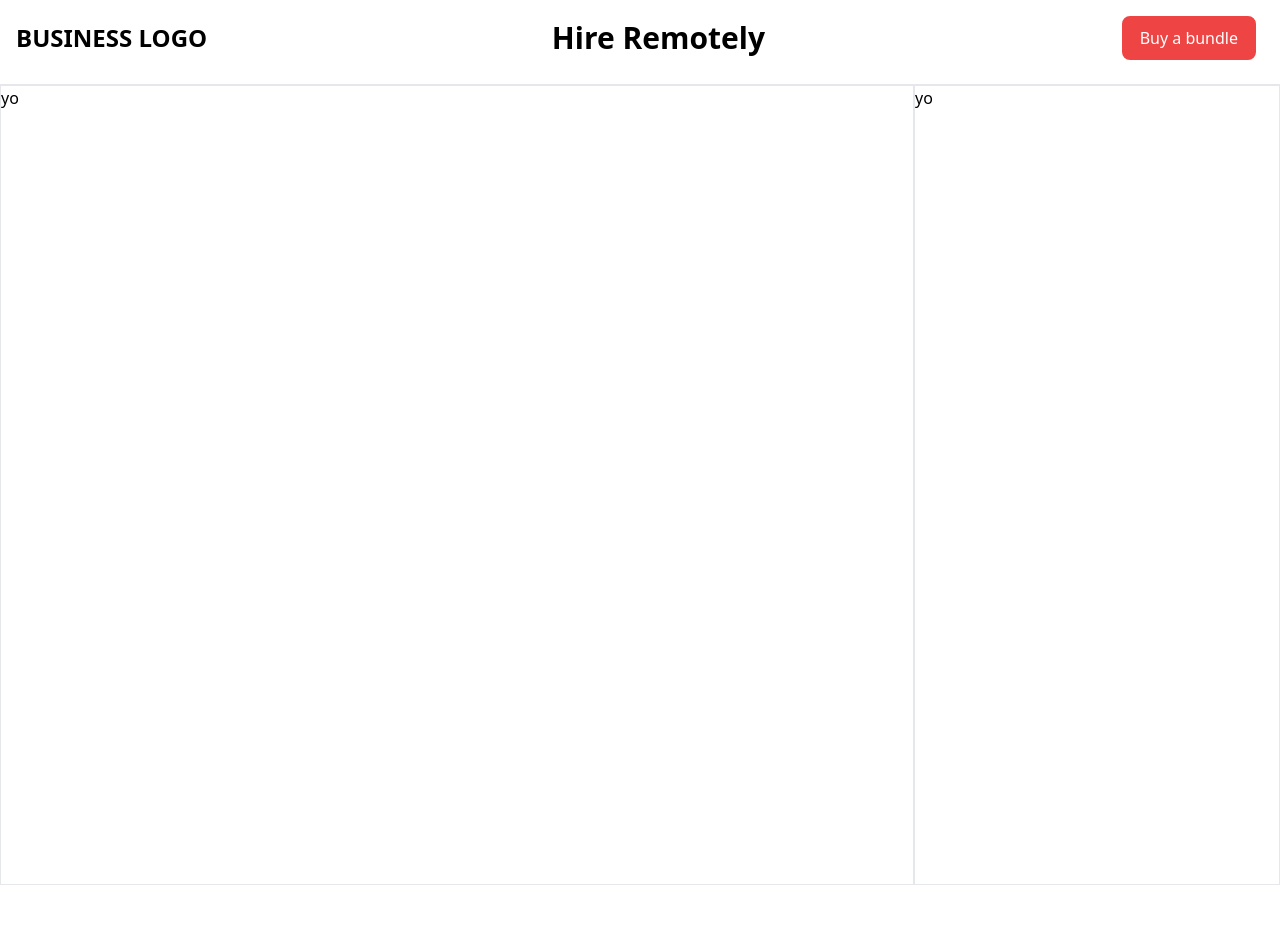
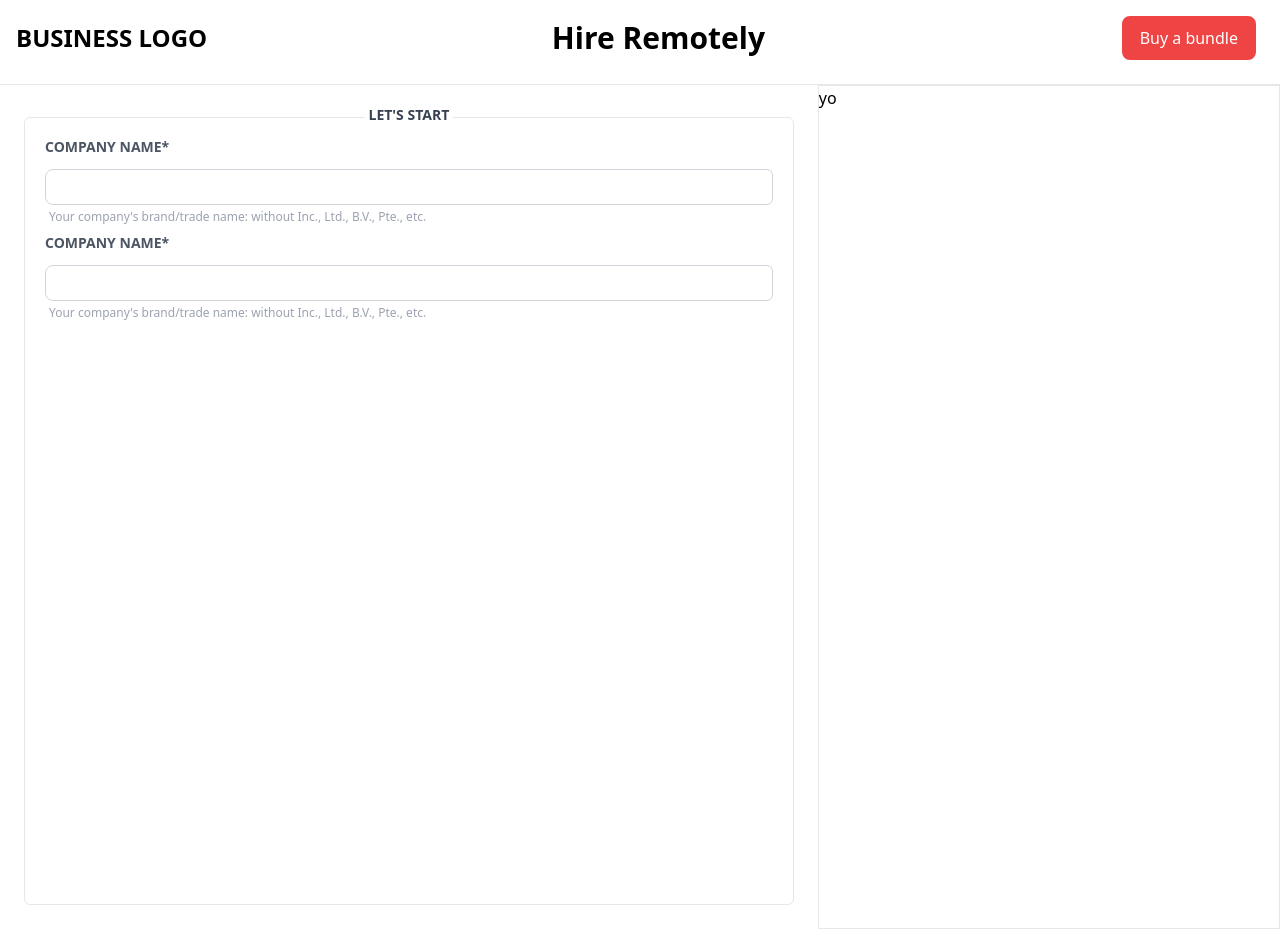
Before and after one commit to ognjen-dev/hire-remote, a React (Create React App) app: page / in a window 1280 px wide. Before the commit the page ends 885 px from the top, so only its background shows below. Built offline with nearby package versions, Linux system fonts and the light colour scheme.

Commit message:
create input field component with props

```diff
--- a/src/App/Components/HireComponents/LeftSide.tsx
+++ b/src/App/Components/HireComponents/LeftSide.tsx
@@ -1,10 +1,17 @@
 import React from 'react'
+import InputField from 'App/Components/HireComponents/LeftSideComponents/InputField'
 
 const LeftSide = () => {
     return (
-        <div className="border w-full min-h-screen">
-            yo
-        </div>
+        <fieldset className="border w-full min-h-screen rounded-md mx-6 mb-6 mt-5">
+            <legend className="pb-1 m-auto"><p className="mx-1 font-bold text-sm text-gray-700">LET'S START</p></legend>
+
+            <div>
+                <InputField />
+                <InputField />
+            </div>
+
+        </fieldset>
     )
 }
 
--- /dev/null
+++ b/src/App/Components/HireComponents/LeftSideComponents/InputField.tsx
@@ -0,0 +1,19 @@
+import React from 'react'
+
+const InputField = () => {
+    return (
+        <div>
+            <div className="px-5 pt-2">
+                <p className="text-sm font-bold text-gray-600">
+                    COMPANY NAME*
+                </p>
+                <input type="text" className="border rounded-lg flex-1 block w-full focus:ring-indigo-500 mt-3 h-9 focus:border-indigo-500 min-w-0 rounded-none rounded-r-md sm:text-sm border-gray-300" />
+                    <p className="lg:ml-1 text-xs mt-1 text-gray-400">
+                        Your company's brand/trade name: without Inc., Ltd., B.V., Pte., etc.
+                    </p>
+            </div>
+        </div>
+    )
+}
+
+export default InputField
--- a/src/App/Components/HireComponents/RightSide.tsx
+++ b/src/App/Components/HireComponents/RightSide.tsx
@@ -2,7 +2,7 @@ import React from 'react'
 
 const RightSide = () => {
     return (
-        <div className="border w-2/5 min-h-full">
+        <div className="border w-3/5 min-h-full">
             yo
         </div>
     )
```
